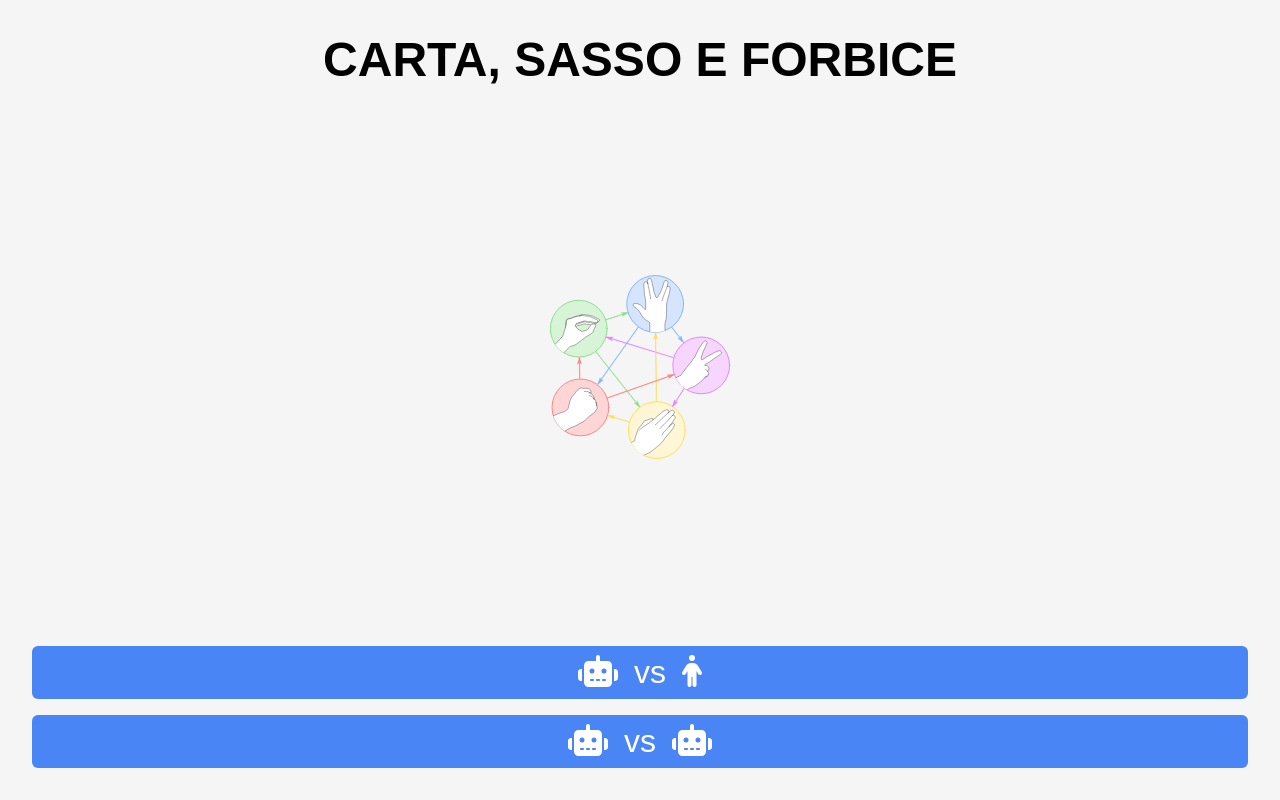
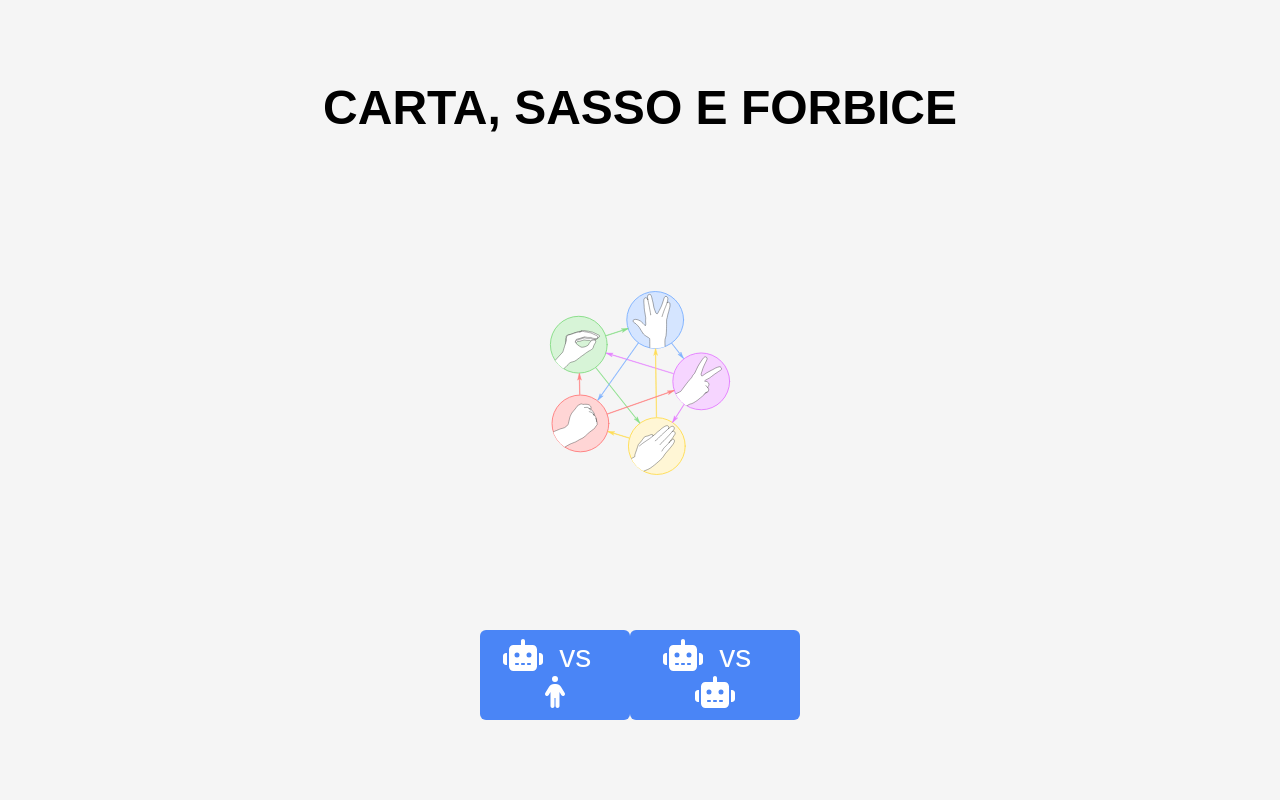
Before and after one commit to MarcoMaz/carta-sasso-forbice, a Next.js app: page / in a window 1280 px wide. Built offline with nearby package versions, Linux system fonts and the light colour scheme.

Commit message:
( index ): add desktop viewport style

```diff
--- a/pages/index.module.css
+++ b/pages/index.module.css
@@ -21,3 +21,17 @@
 .buttonHumanComputer button {
   margin-bottom: 1rem;
 }
+
+@media (min-width: 768px) {
+  .buttons {
+    display: flex;
+    flex-direction: row;
+    justify-content: space-between;
+    width: 25vw;
+    margin: 0 auto;
+  }
+
+  .buttonHumanComputer button {
+    margin-bottom: 0;
+  }
+}
--- a/src/app/globals.css
+++ b/src/app/globals.css
@@ -50,3 +50,9 @@ p {
   color: var(--color-black);
   margin: 0;
 }
+
+@media (min-width: 768px) {
+  section {
+    padding: 5rem;
+  }
+}
```
